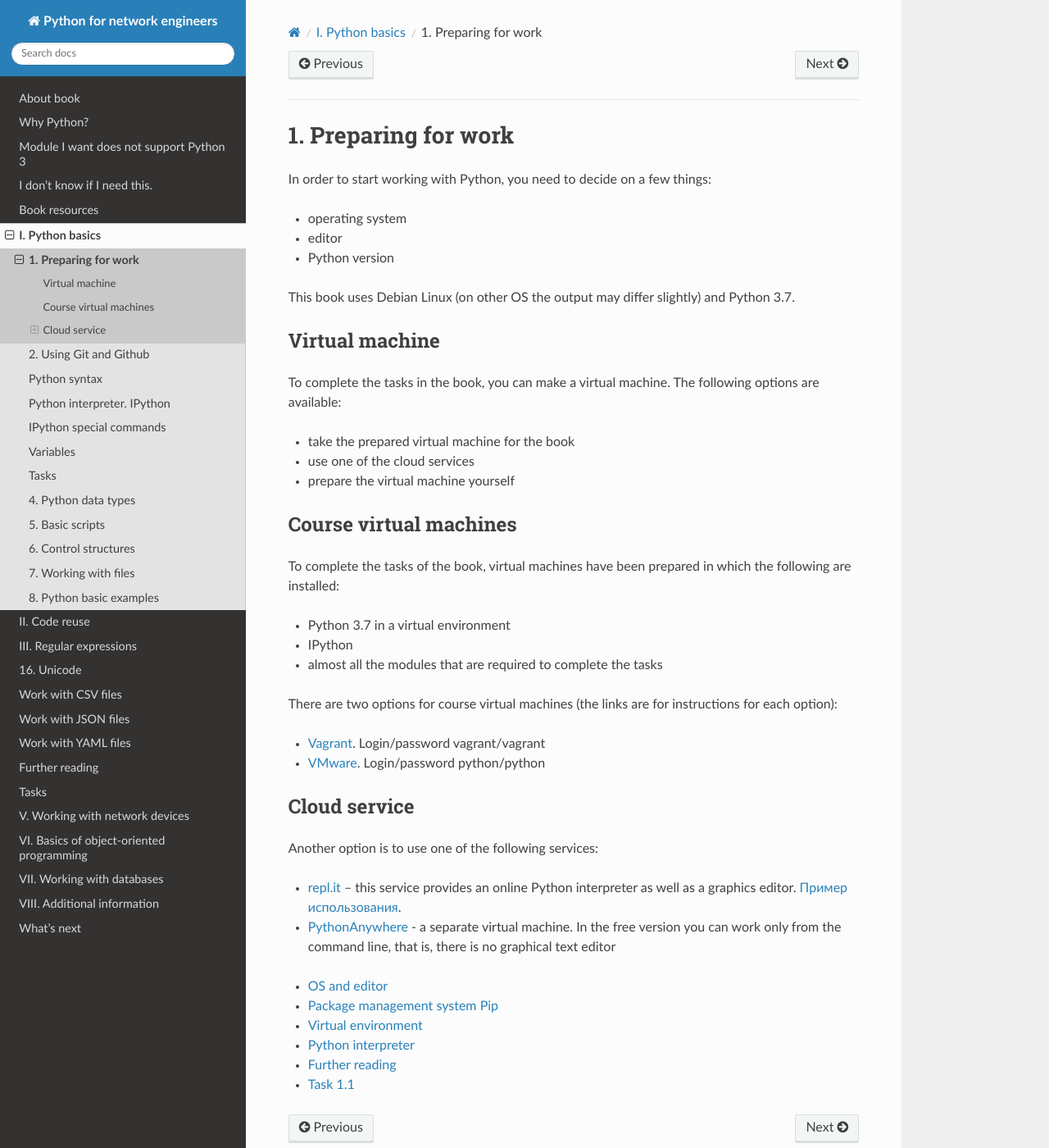
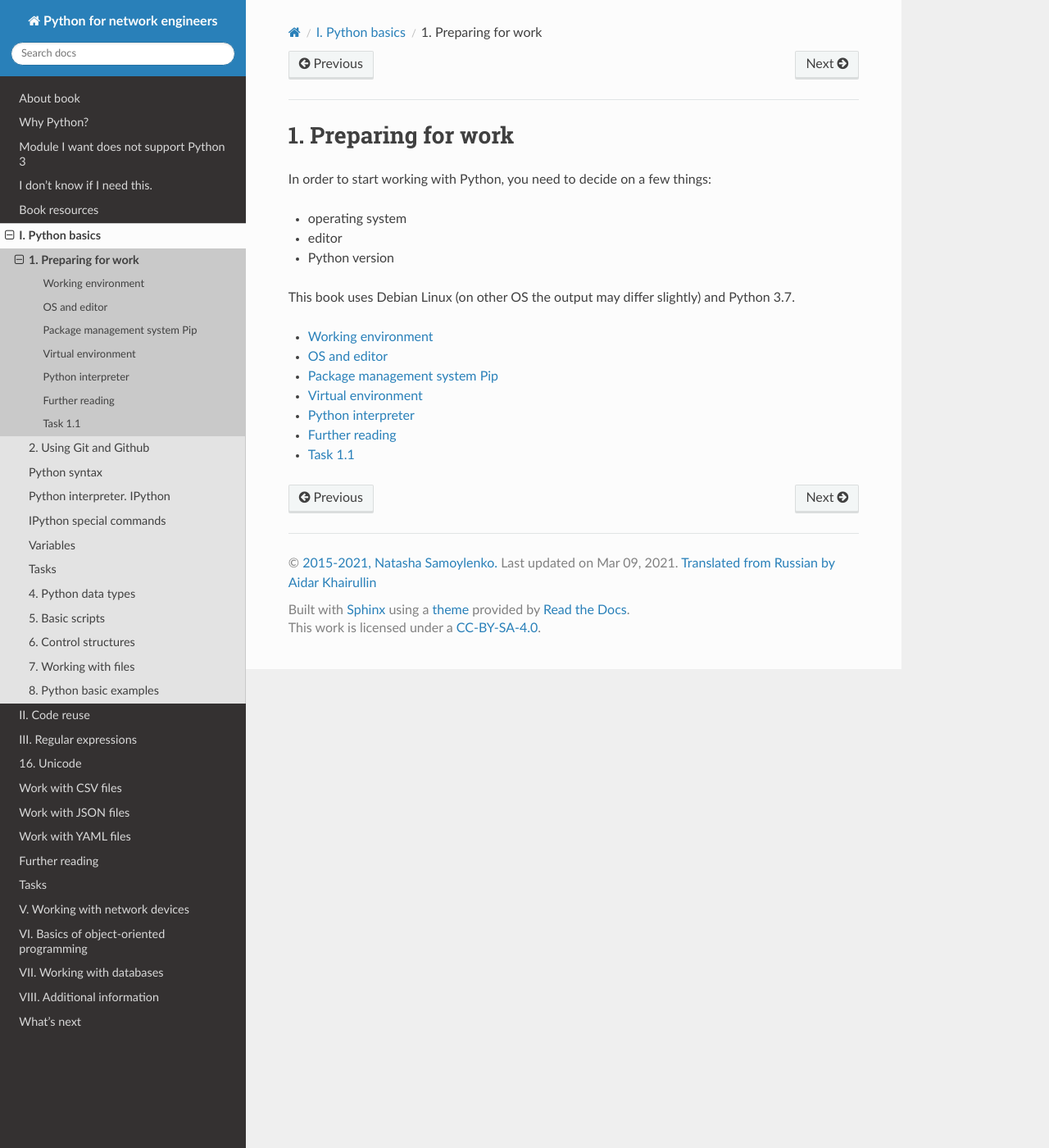
Before and after one commit to natenka/pyneng-book-en, a Sphinx documentation site: the page built from docs/source/book/01_intro/index.rst, in a window 1280 px wide and 1400 px high. Shown: the whole window at 82% size. Built offline with Sphinx 7.4.7 and the Read the Docs theme 2.0.0, drawn with Linux system fonts in a browser that asks for light colours; pages that are not in the unit, such as notebooks, are missing from menus.

Commit message:
reorg. intro

```diff
--- a/docs/source/book/01_intro/index.rst
+++ b/docs/source/book/01_intro/index.rst
@@ -5,7 +5,7 @@
 .. _intro_index:
 
 1. Preparing for work
-**********************
+=====================
 
 In order to start working with Python, you need to decide on a few things:
 
@@ -15,46 +15,11 @@ In order to start working with Python, you need to decide on a few things:
 
 This book uses Debian Linux (on other OS the output may differ slightly) and Python 3.7.
 
-Virtual machine
-~~~~~~~~~~~~~~~
-
-To complete the tasks in the book, you can make a virtual machine. The following options are available:
-
-- take the prepared virtual machine for the book
-- use one of the cloud services
-- prepare the virtual machine yourself
-
-
-Course virtual machines
-~~~~~~~~~~~~~~~~~~~~~~~
-
-To complete the tasks of the book, virtual machines have been prepared in which the following are installed:
-
-- Python 3.7 in a virtual environment
-- IPython
-- almost all the modules that are required to complete the tasks
-
-There are two options for course virtual machines (the links are for instructions for each option):
-
--  `Vagrant <https://docs.google.com/document/d/1tIb8prINPM7uhyFxIhSSIF1-jckN_OWkKaO8zHQus9g/edit?usp=sharing>`__. Login/password vagrant/vagrant
--  `VMware <https://drive.google.com/open?id=1r7Si9xTphdWp79sKxDhVk2zjWGggfy5Z6h8cKCLP5Cs>`__. Login/password python/python
-
-
-Cloud service
-~~~~~~~~~~~~~
-
-Another option is to use one of the following services:
-
--  `repl.it <https://repl.it/>`__ – this service provides an online Python interpreter as well as a graphics editor.
-   `Пример использования <https://repl.it/KSIp/3/>`__.
--  `PythonAnywhere <https://www.pythonanywhere.com/>`__ - a separate virtual machine. In the free version you can work only from the command line,
-   that is, there is no graphical text editor
-
-
 
 .. toctree::
    :maxdepth: 1
 
+   vm
    os_and_editor
    pip
    virtualenv
--- a/docs/source/book/additional_info/pyneng_on_linux.rst
+++ b/docs/source/book/additional_info/pyneng_on_linux.rst
@@ -1,3 +1,9 @@
+.. raw:: latex
+
+   \newpage
+
+.. _additional_info_pyneng_linux:
+
 Preparing Linux
 ===============
 
```
Also changed, not shown: docs/source/book/01_intro/vm.rst (added, +60 -0 lines), docs/source/book_links.rst (+4 -35 lines).
